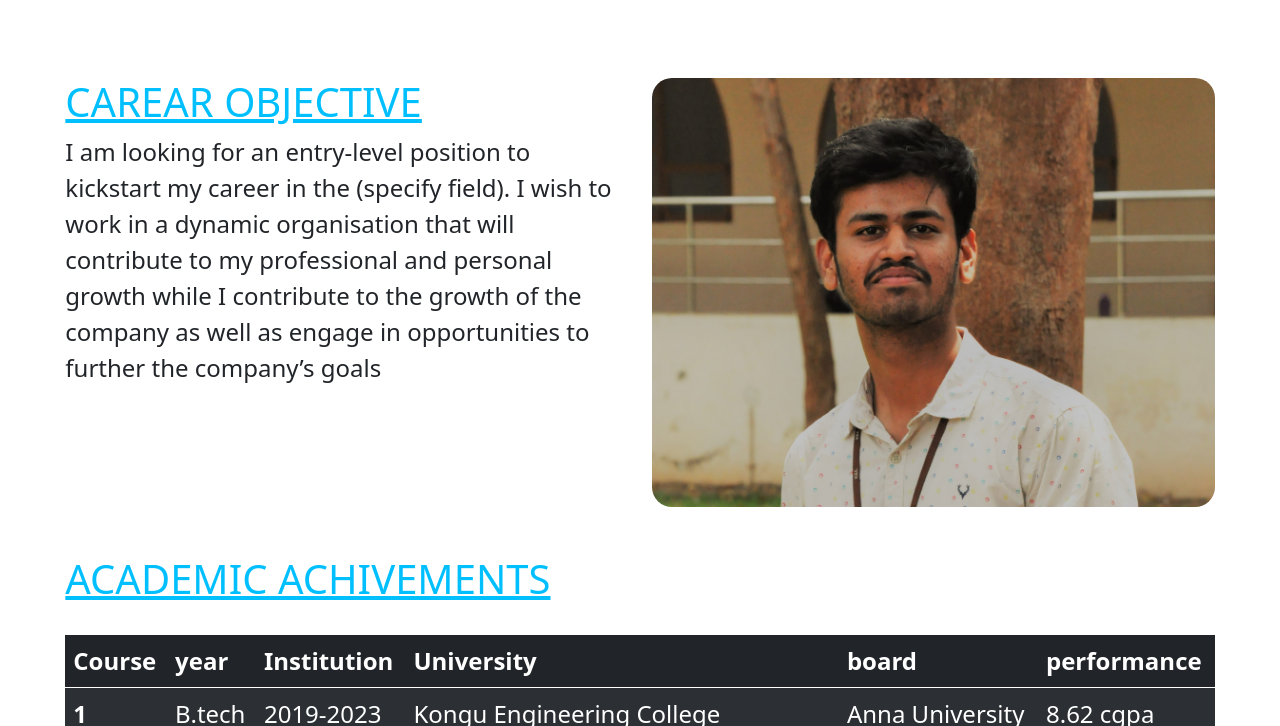
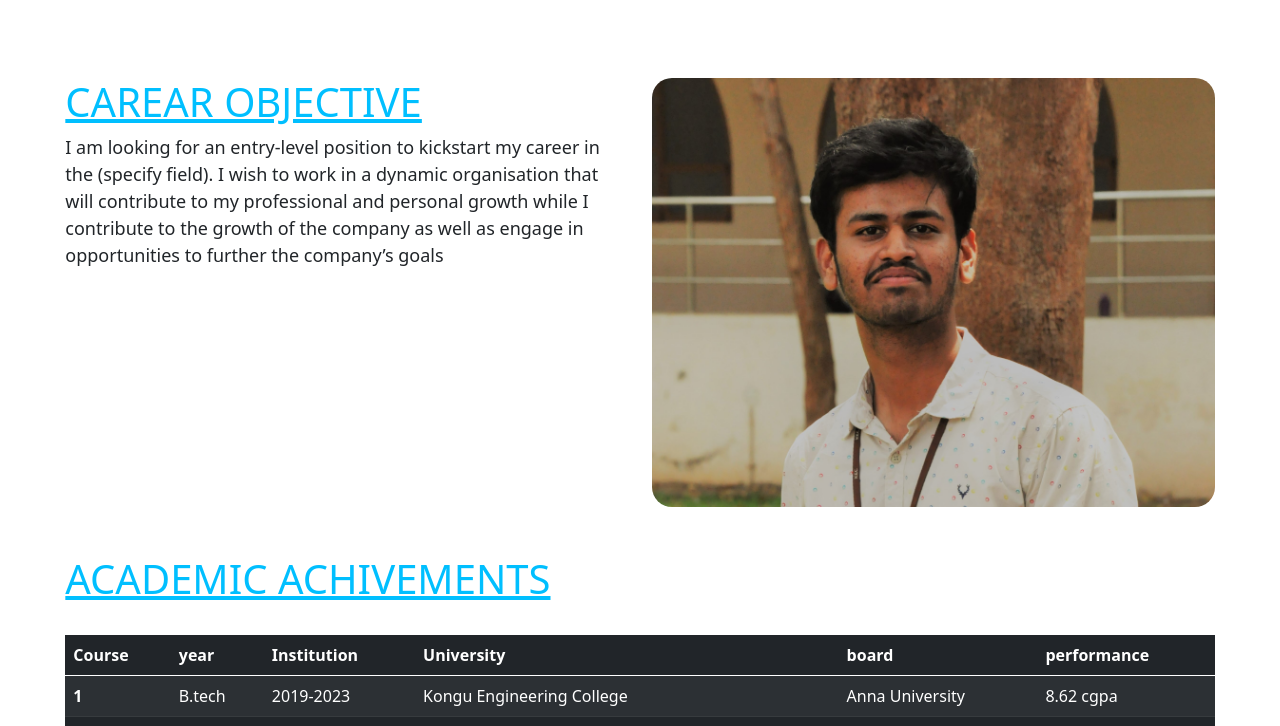
Before and after one commit to abhishek68/Resume, a plain HTML site: page index.html in a window 1280 px wide. Shown: the part 74-800 px from the top of the page. Drawn offline with nearby package versions, Linux system fonts and the light colour scheme; a web font is replaced by a local one.

Commit message:
Update style.css

```diff
--- a/style.css
+++ b/style.css
@@ -55,9 +55,6 @@ p{
 #language #paper #idea{
     font-weight: bold;
 }
-body {
-    font-size: 1.5rem !important;
+.text-responsive{
+           font-size: calc(100%+1vw+1vh);
 }
-p{
-    font-size: 1.5rem !important;
-}
```
